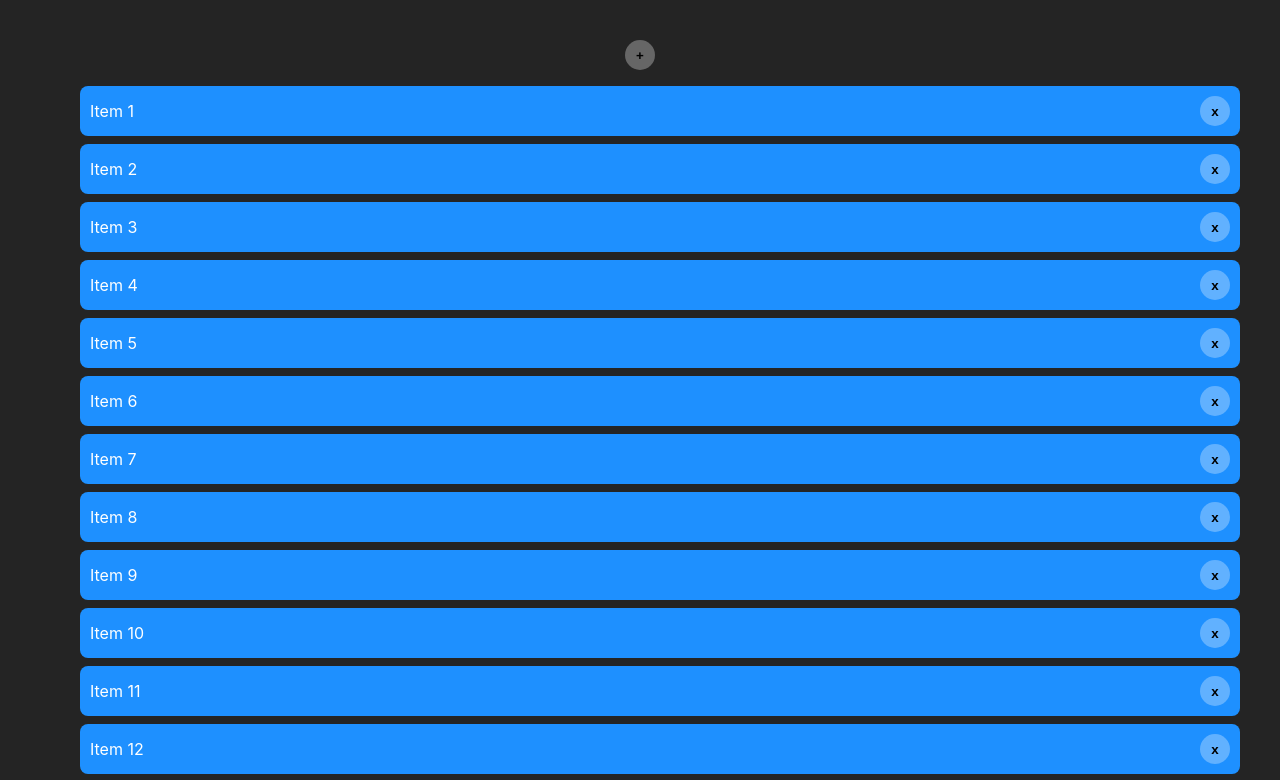
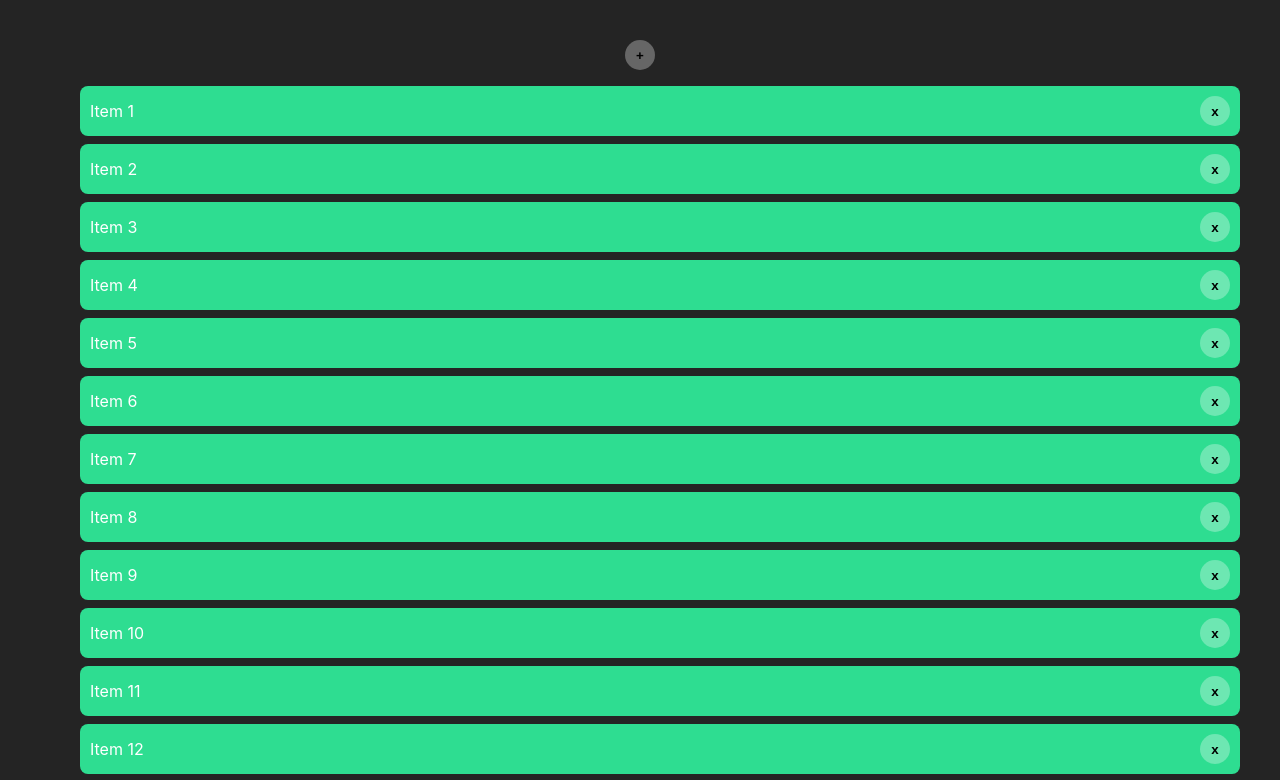
Before and after one commit to ismalzikri/TIL, a React (Vite) app in the folder react/view-transition-research/: page / in a window 1280 px wide. Shown: the top 780 px of the page. Built offline with nearby package versions, Linux system fonts and the light colour scheme.

Commit message:
updated background color

```diff
--- a/react/view-transition-research/src/index.css
+++ b/react/view-transition-research/src/index.css
@@ -20,7 +20,7 @@ ul {
 }
 
 li {
-  background: dodgerblue;
+  background: rgb(46, 221, 145);
   color: white;
   padding: 10px;
   list-style-type: none;
```
